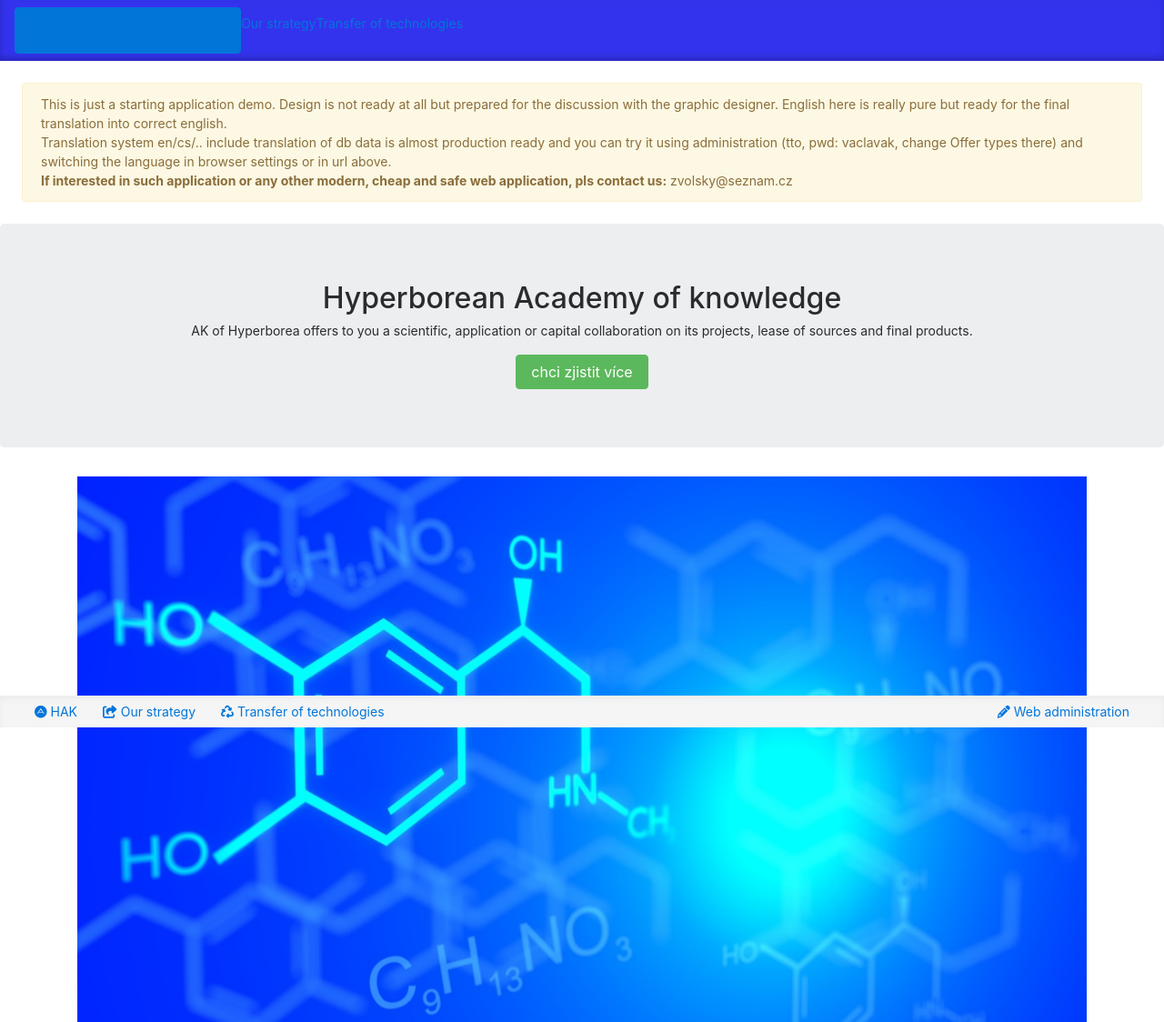
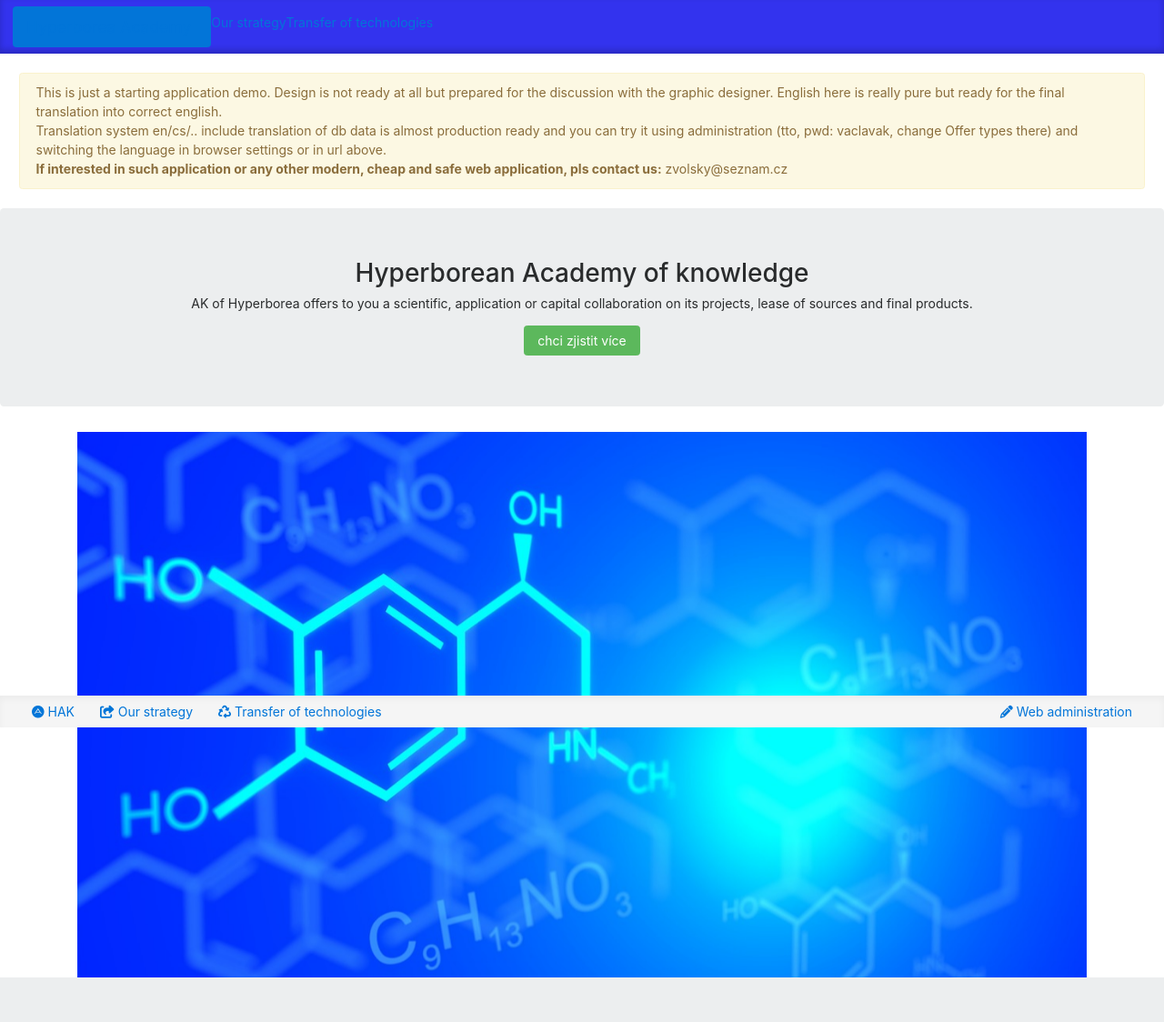
Before and after one commit to zvolsky/acatto_web, a Django app: page /en/ in a window 1280 px wide. Shown: the whole page at 91% size. After the commit the page ends 1075 px from the top, so only its background shows below. Run offline with Django 3.2, Linux system fonts and the light colour scheme; parts of the project's set-up code (start-up, migrations or seed data) failed here and were passed over; some libraries are stand-ins or nearby versions.

Commit message:
velikost?

```diff
--- a/acatto_web/static/css/project.css
+++ b/acatto_web/static/css/project.css
@@ -28,6 +28,9 @@
   margin-right: 10px;
 }
 
+html {
+  font-size: 14px;
+}
 body {
   font-size: 14px;
 }
```
